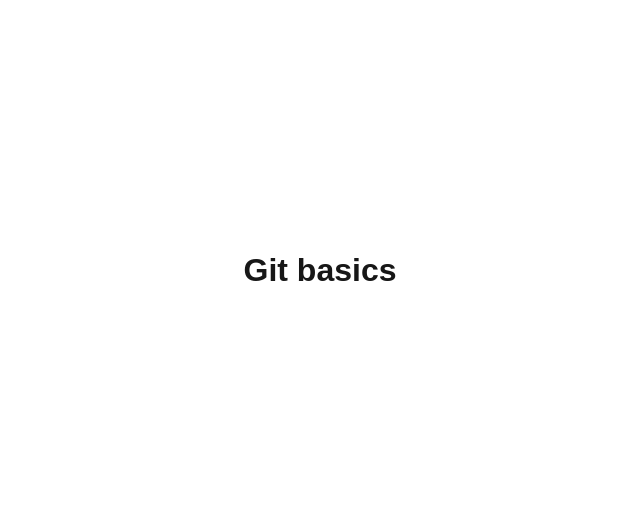
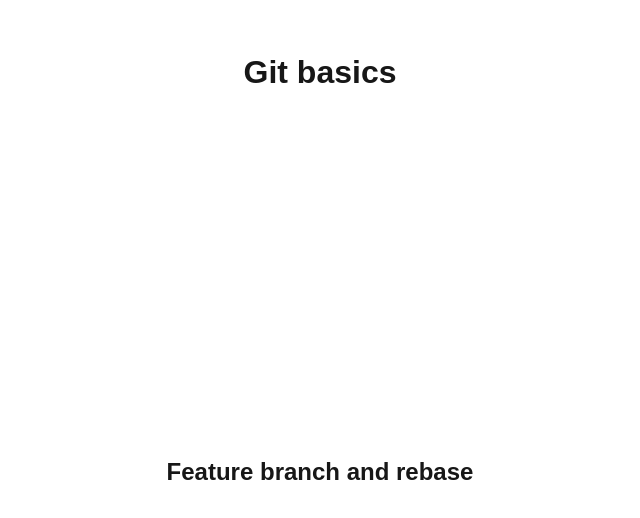
Before and after one commit to zafar-saleem/social-media-posts, a Next.js app: page / in a window 1280 px wide. Shown: the part 130-648 px from the top of the page, without its empty margins (320-960 px from the left). Built offline with nearby package versions, Linux system fonts and the light colour scheme.

Commit message:
feature branch and rebase

```diff
--- a/src/app/page.tsx
+++ b/src/app/page.tsx
@@ -11,6 +11,9 @@
   return (
     <div className={`${globals.center}`}>
       <h1>Git basics</h1>
+      <article>
+        <h2>Feature branch and rebase</h2>
+      </article>
     </div>
   );
 }
```
